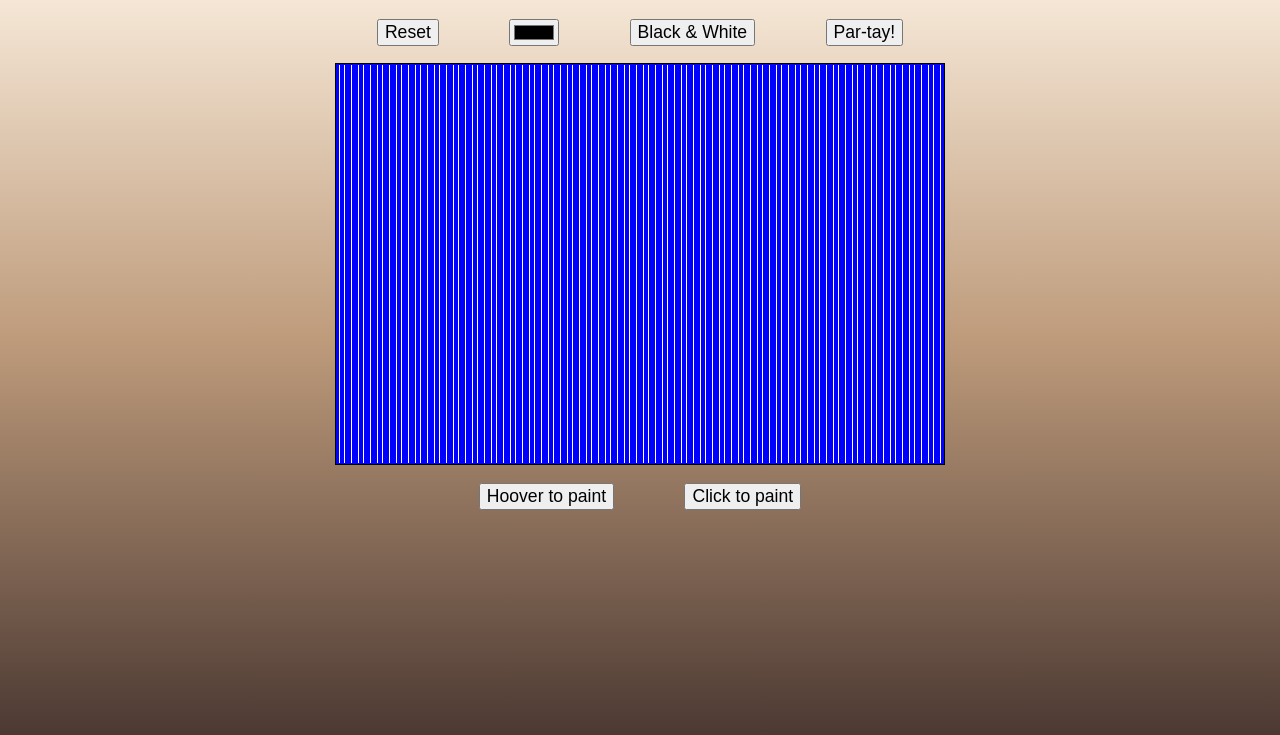
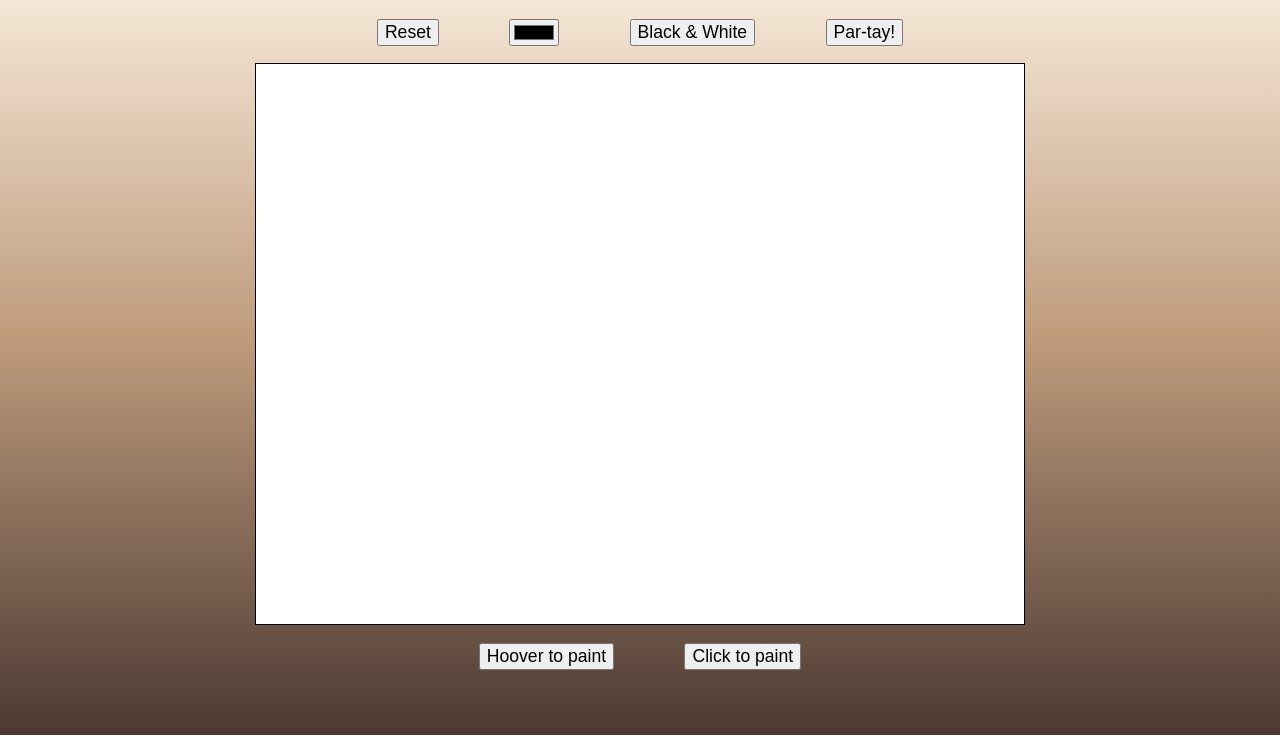
Before and after one commit to gustavohc07/etch-a-sketch, a plain HTML site: page index.html in a window 1280 px wide. Shown: the part 61-796 px from the top of the page. Drawn offline with Linux system fonts and the light colour scheme.

Commit message:
Changed flexbox to grid

```diff
--- a/css/style.css
+++ b/css/style.css
@@ -26,31 +26,28 @@
 
 }
 
-/* Colocar o grid aqui */
+/* GRID */
 .main__container {
     display: flex;
     justify-content: center;
 }
 
 .grid {
+    display: grid;
+    grid-template-rows: repeat(16, 1fr);
+    grid-template-columns: repeat(16, 1fr);
+    height: 70vh;
+    width: 60vw;
+    background-color: white;
     border: 1px solid black;
-    height: 50vh;
-    width: 50%;
-    background-color: white;
-    display: flex;
-    flex-wrap: wrap;
 }
 
-.grid__element {
-    display: flex;
-    flex: 1 1 0;
-    border: 1px solid blue;
+/* .grid__element--hover:hover {
+    background-color: black;
+} */
 
-}
 
-/* Colocar o grid aqui */
-
-.hooverPaint, .clickPaint {
+.hoover__paint, .click__paint {
     margin: 1em 2em 0 2em;
     font-size: 1.1em;
 }
--- a/index.html
+++ b/index.html
@@ -28,11 +28,11 @@
         <div class = "grid"></div>
     </div>
     <div class="main__buttons-bottom">
-        <div>
-            <button class="hooverPaint">Hoover to paint</button>
+        <div class = "hoover">
+            <button class="hoover__paint">Hoover to paint</button>
         </div>
-        <div>
-            <button class="clickPaint">Click to paint</button>
+        <div class = "click">
+            <button class="click__paint">Click to paint</button>
         </div>
     </div>
     <script src="main.js"></script>
--- a/main.js
+++ b/main.js
@@ -1,9 +1,39 @@
 //Buttons
 
 //Create Grid
+let j = 0
+while (j<16) {
+    for (i = 0; i < 16; i++) {
+        let grid = document.createElement('div');
+        grid.classList.add('grid__element', 'grid__element--hover', 'grid__element--color')
+        document.querySelector(".grid").appendChild(grid);
+    }
+    j++
+}
 
-for (i = 0; i < (16*16); i++) {
-    let grid = document.createElement('div');
-    grid.classList.add('grid__element')
-    document.querySelector(".grid").appendChild(grid);
+function setBlack() {
+    const gridElement = document.querySelector(".grid__element--color");
+    gridElement.setAttribute("style", "background-color: black;")
 }
+
+// function getRandomColor() {
+
+// }
+
+// function getSelectedColor() {
+
+// }
+
+// function reset {
+
+// }
+
+
+
+const blackColor = document.querySelectorAll(".grid__element")
+for (i = 0; i < blackColor.length; i++) {
+    const divs = blackColor[i];
+    divs.addEventListener('mouseover', )
+}
+
+console.log(blackColor.length)
```
